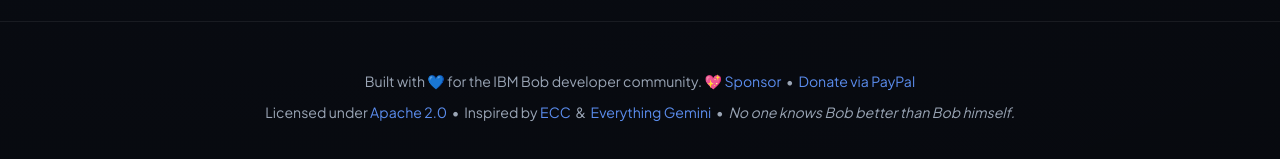
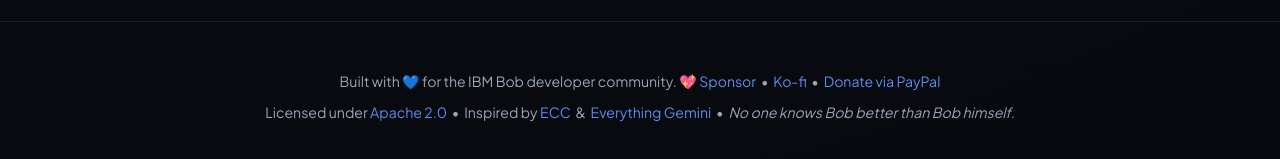
Before and after one commit to salmandev/everything-bob, a website: page docs/index.html in a window 1280 px wide. Shown: the part 8063-8222 px from the top of the page. Drawn offline with Linux system fonts and the light colour scheme.

Commit message:
feat: add Ko-fi donation link

```diff
--- a/docs/index.html
+++ b/docs/index.html
@@ -511,7 +511,7 @@
 <!-- ── Footer ── -->
 <footer>
   <div class="container">
-    <p>Built with 💙 for the IBM Bob developer community. <a href="https://github.com/sponsors/salmandev" target="_blank">💖 Sponsor</a> &nbsp;•&nbsp; <a href="https://paypal.me/shaikhsalman1" target="_blank">Donate via PayPal</a></p>
+    <p>Built with 💙 for the IBM Bob developer community. <a href="https://github.com/sponsors/salmandev" target="_blank">💖 Sponsor</a> &nbsp;•&nbsp; <a href="https://ko-fi.com/salmanshaikh62198" target="_blank">Ko-fi</a> &nbsp;•&nbsp; <a href="https://paypal.me/shaikhsalman1" target="_blank">Donate via PayPal</a></p>
     <p style="margin-top:8px;">
       Licensed under <a href="https://github.com/salmandev/everything-bob/blob/main/LICENSE" target="_blank">Apache 2.0</a>
       &nbsp;•&nbsp; Inspired by <a href="https://github.com/affaan-m/everything-claude-code" target="_blank">ECC</a>
```
Also changed, not shown: .github/FUNDING.yml, README.md.
